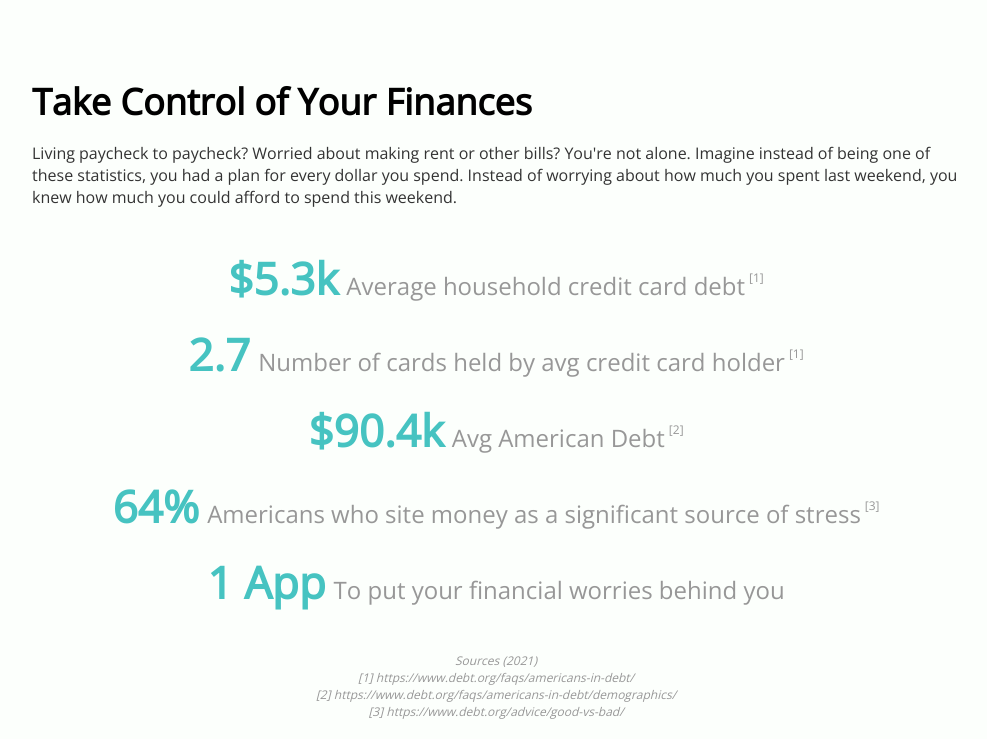
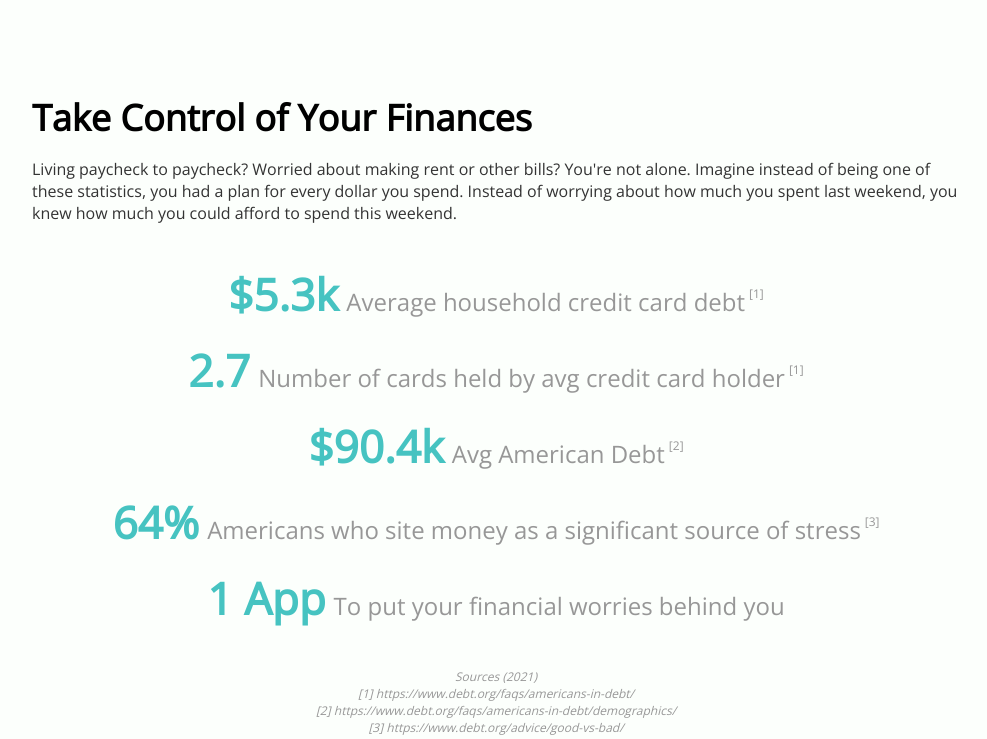
Before and after one commit to lzbrady/simple-budget-site, a Gatsby site: page / in a window 1280 px wide. Shown: the part 2553-3292 px from the top of the page, without its empty margins (144-1131 px from the left). Built offline with nearby package versions, Linux system fonts and the light colour scheme; Gatsby itself is replaced by a stand-in of ours.

Commit message:
Updated margin on home page

```diff
--- a/src/pages/index.js
+++ b/src/pages/index.js
@@ -107,7 +107,7 @@ const IndexPage = () => {
         >
             <title>Home | Simple Budget</title>
 
-            <Section small>
+            <Section marginTop={16}>
                 <Columns alignTop>
                     <Col>
                         <CategoryIcon fill={colors.primary} width={50} height={50} />
@@ -212,7 +212,7 @@ const IndexPage = () => {
                 </ReasonsContainer>
             </Section>
 
-            <Section>
+            <Section marginTop={80}>
                 <Title>Take Control of Your Finances</Title>
                 <BodyText>
                     Living paycheck to paycheck? Worried about making rent or other bills? You're not alone. Imagine instead of being one of these statistics, you had a plan for every dollar you
@@ -428,7 +428,7 @@ const ScreenshotDesc = styled.h3`
 `;
 
 const Section = styled.div`
-    margin-top: ${(props) => (props.small ? '16px' : '64px')};
+    margin-top: ${(props) => (props.marginTop ? `${props.marginTop}px` : '64px')};
     background-color: ${(props) => props.backgroundColor};
     padding: 16px;
 `;
```
